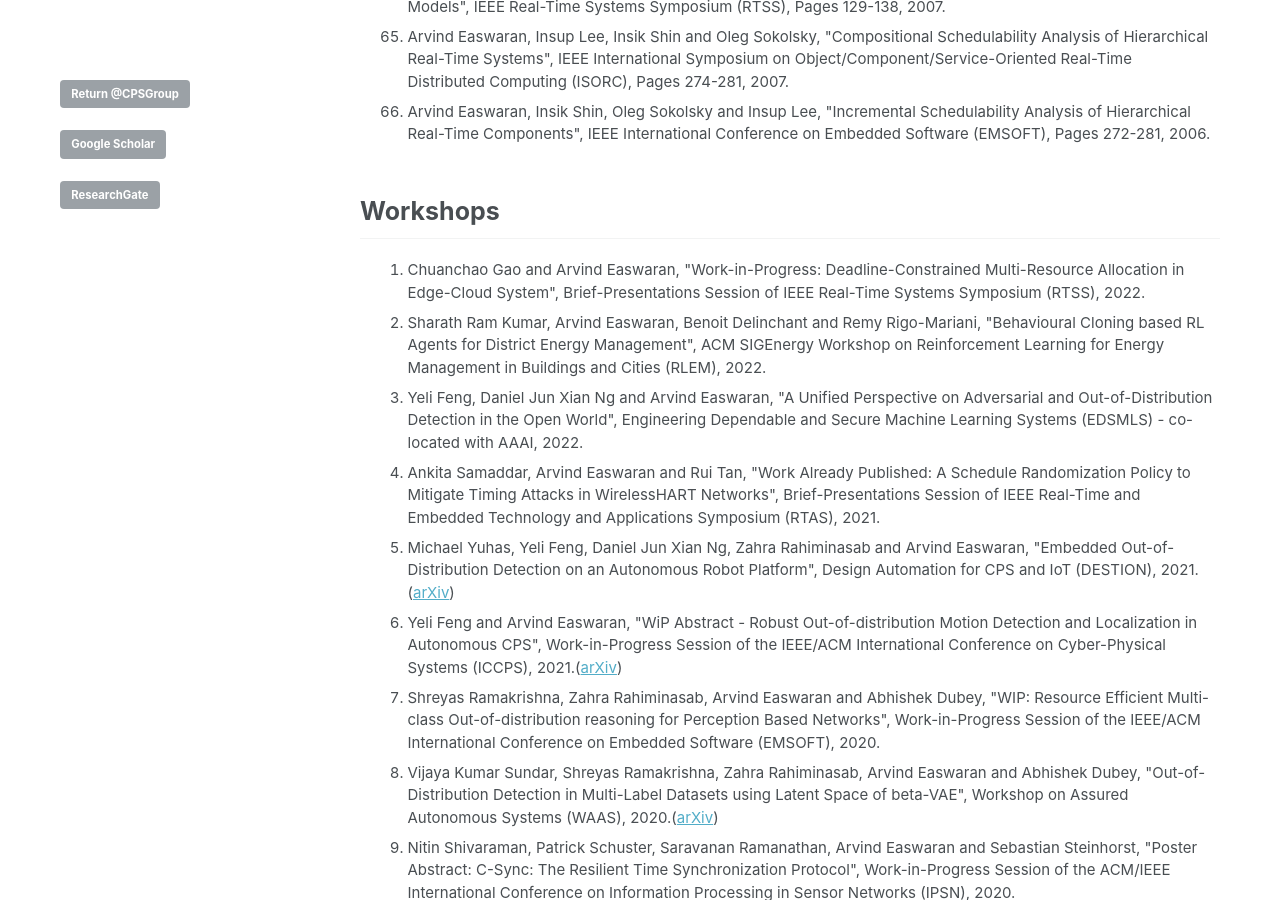
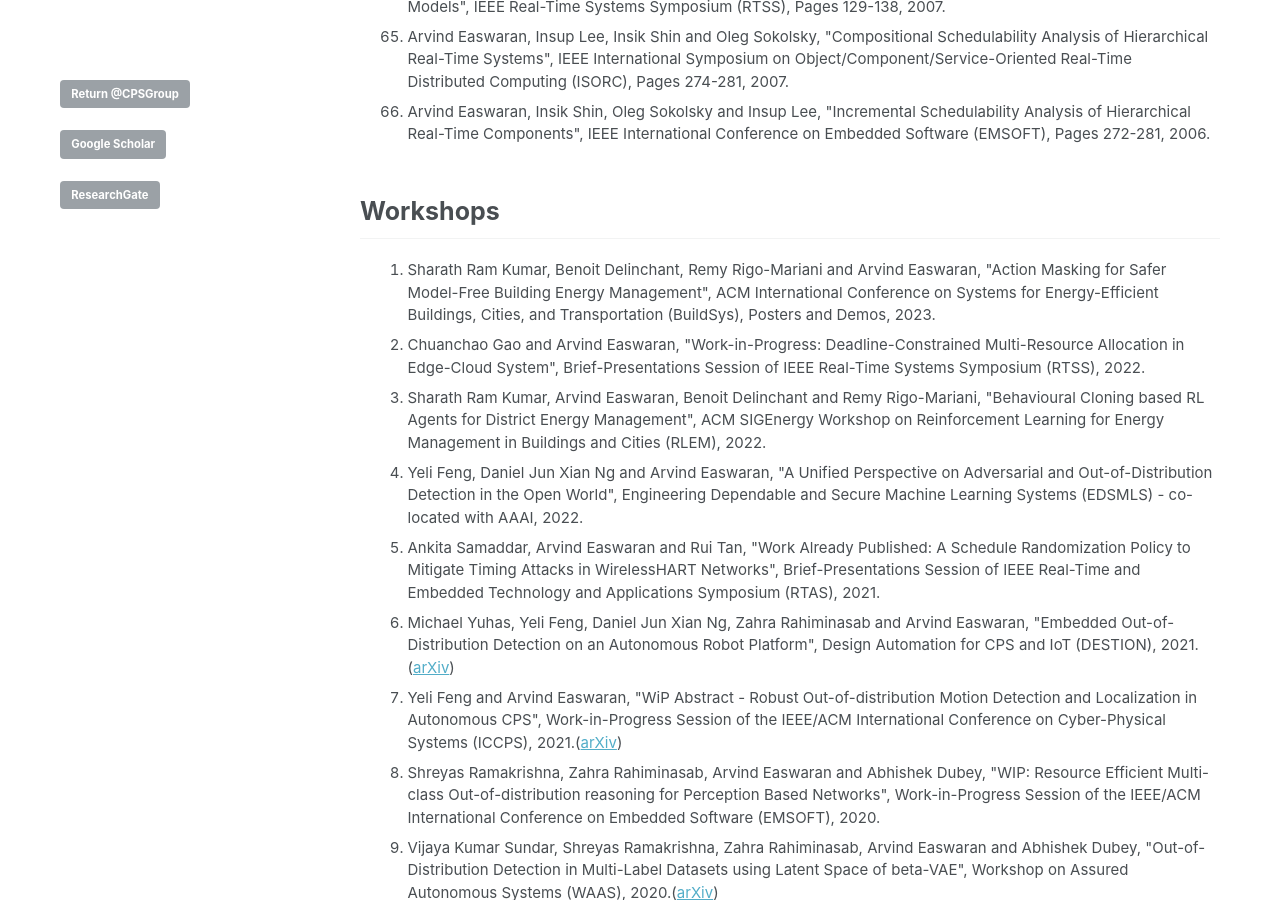
Before and after one commit to CPS-research-group/CPS-research-group.github.io, a Jekyll site: the page built from _pages/research_profile.md, in a window 1280 px wide and 900 px high, scrolled down 6924 px. Built offline with Jekyll 4.4.1, drawn with Linux system fonts in a browser that asks for light colours.

Commit message:
Updates.

```diff
--- a/_pages/research_profile.md
+++ b/_pages/research_profile.md
@@ -131,6 +131,7 @@ a.a:active {color:#0000FF; text-decoration:none;}
 ## Workshops
 
  <ol>
+				 		<li class="a">Sharath Ram Kumar, Benoit Delinchant, Remy Rigo-Mariani and Arvind Easwaran, "Action Masking for Safer Model-Free Building Energy Management", ACM International Conference on Systems for Energy-Efficient Buildings, Cities, and Transportation (BuildSys), Posters and Demos, 2023.</li>
 		        <li class="a">Chuanchao Gao and Arvind Easwaran, "Work-in-Progress: Deadline-Constrained Multi-Resource Allocation in Edge-Cloud System", Brief-Presentations Session of IEEE Real-Time Systems Symposium (RTSS), 2022.</li>
 		        <li class="a">Sharath Ram Kumar, Arvind Easwaran, Benoit Delinchant and Remy Rigo-Mariani, "Behavioural Cloning based RL Agents for District Energy Management", ACM SIGEnergy Workshop on Reinforcement Learning for Energy Management in Buildings and Cities (RLEM), 2022.</li>
             <li class="a">Yeli Feng, Daniel Jun Xian Ng and Arvind Easwaran, "A Unified Perspective on Adversarial and Out-of-Distribution Detection in the Open World", Engineering Dependable and Secure Machine Learning Systems (EDSMLS) - co-located with AAAI, 2022.</li>
```
